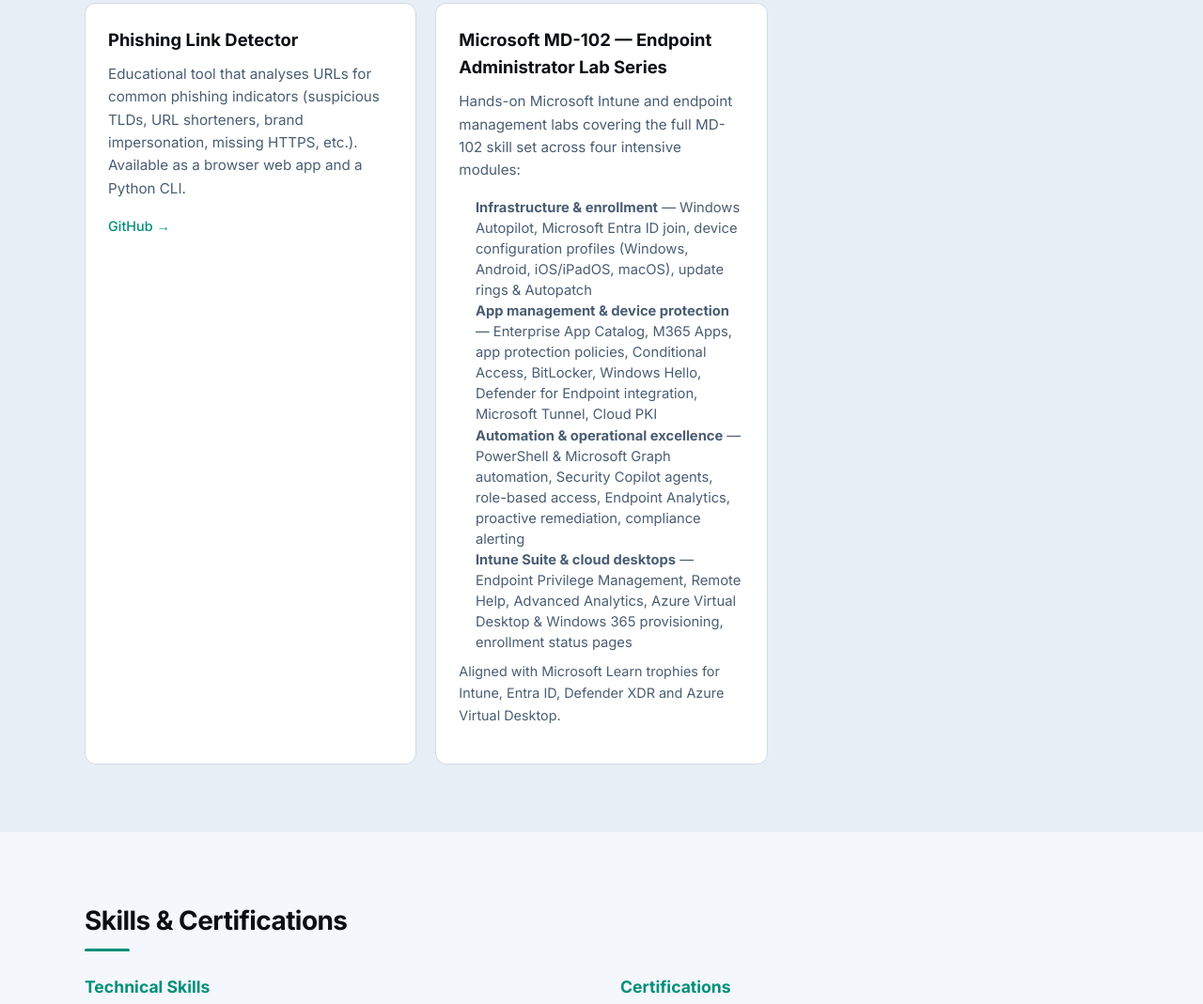
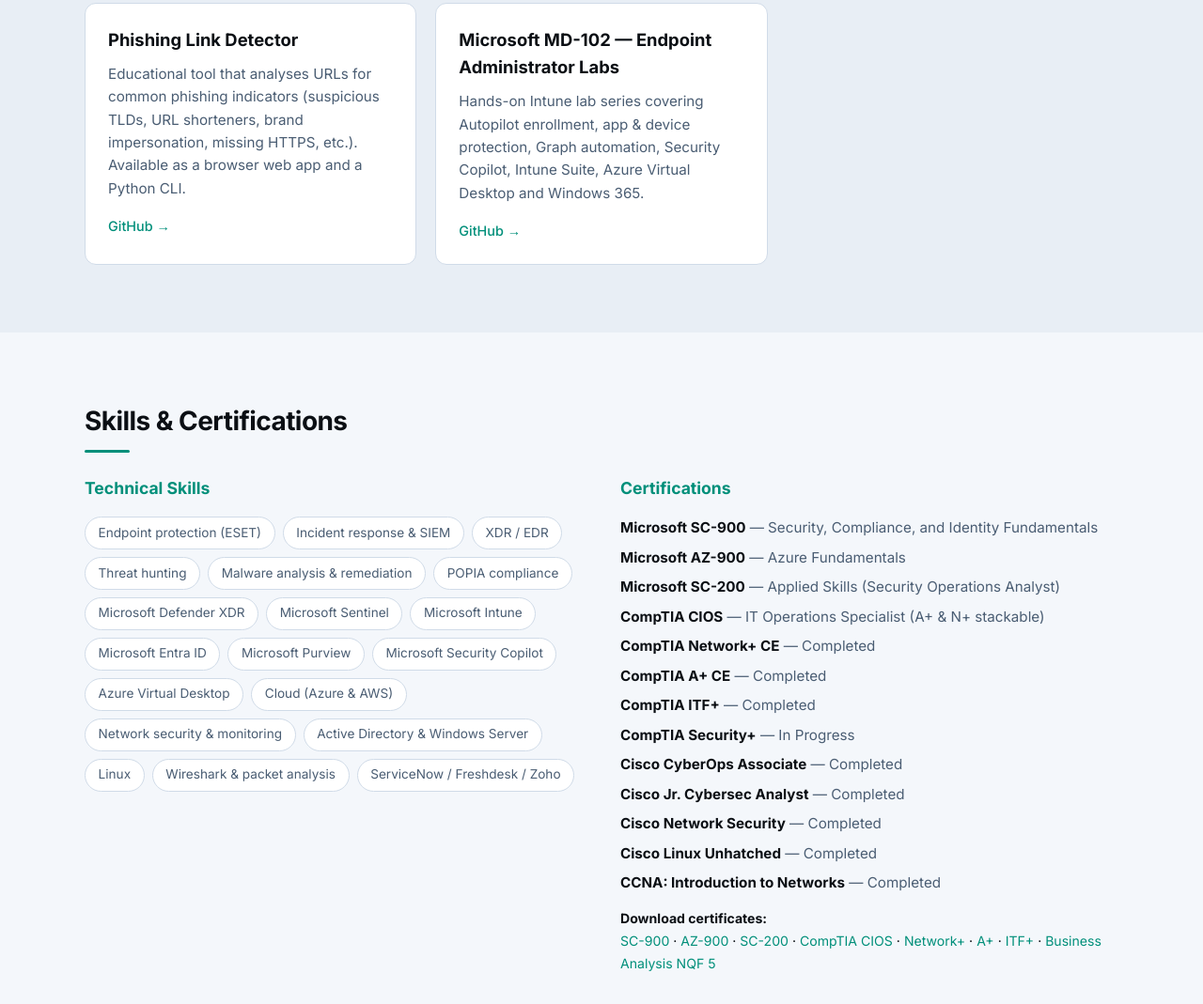
Before and after one commit to PrinceLucasKM/lucas-molefe-portfolio, a plain HTML site: page index.html in a window 1280 px wide. Shown: the part 4481-5550 px from the top of the page at 94% size. Drawn offline with Linux system fonts and the light colour scheme.

Commit message:
Shorter MD-102 project + GitHub link; full certificate download links; CV filename fix

```diff
--- a/index.html
+++ b/index.html
@@ -44,7 +44,7 @@
           </p>
           <div class="hero-actions">
             <a href="#contact" class="btn btn-primary">Get in touch</a>
-            <a href="Lucas_Molefe_CV_.pdf" class="btn btn-outline" download>Download CV</a>
+            <a href="Lucas_Molefe_CV.pdf" class="btn btn-outline" download>Download CV</a>
           </div>
           <div class="hero-meta">
             <span>📍 Cape Town, South Africa</span>
@@ -184,7 +184,7 @@
           </article>
         </div>
         <div class="cv-download">
-          <a href="Lucas_Molefe_CV_.pdf" class="btn btn-primary" download>Download full CV (PDF)</a>
+          <a href="Lucas_Molefe_CV.pdf" class="btn btn-primary" download>Download full CV (PDF)</a>
         </div>
       </div>
     </section>
@@ -303,15 +303,11 @@
             </div>
           </article>
           <article class="project-card">
-            <h3>Microsoft MD-102 — Endpoint Administrator Lab Series</h3>
-            <p>Hands-on Microsoft Intune and endpoint management labs covering the full MD-102 skill set across four intensive modules:</p>
-            <ul style="margin:0.75rem 0 0.5rem;padding-left:1.1rem;color:var(--text-muted);font-size:0.92rem;line-height:1.5;">
-              <li><strong>Infrastructure &amp; enrollment</strong> — Windows Autopilot, Microsoft Entra ID join, device configuration profiles (Windows, Android, iOS/iPadOS, macOS), update rings &amp; Autopatch</li>
-              <li><strong>App management &amp; device protection</strong> — Enterprise App Catalog, M365 Apps, app protection policies, Conditional Access, BitLocker, Windows Hello, Defender for Endpoint integration, Microsoft Tunnel, Cloud PKI</li>
-              <li><strong>Automation &amp; operational excellence</strong> — PowerShell &amp; Microsoft Graph automation, Security Copilot agents, role-based access, Endpoint Analytics, proactive remediation, compliance alerting</li>
-              <li><strong>Intune Suite &amp; cloud desktops</strong> — Endpoint Privilege Management, Remote Help, Advanced Analytics, Azure Virtual Desktop &amp; Windows 365 provisioning, enrollment status pages</li>
-            </ul>
-            <p style="margin-top:0.5rem;font-size:0.9rem;color:var(--text-muted);">Aligned with Microsoft Learn trophies for Intune, Entra ID, Defender XDR and Azure Virtual Desktop.</p>
+            <h3>Microsoft MD-102 — Endpoint Administrator Labs</h3>
+            <p>Hands-on Intune lab series covering Autopilot enrollment, app &amp; device protection, Graph automation, Security Copilot, Intune Suite, Azure Virtual Desktop and Windows 365.</p>
+            <div class="project-links">
+              <a href="https://github.com/PrinceLucasKM/md-102-endpoint-administrator" target="_blank" rel="noopener">GitHub →</a>
+            </div>
           </article>
         </div>
       </div>
@@ -362,10 +358,16 @@
               <li><strong>Cisco Linux Unhatched</strong> — Completed</li>
               <li><strong>CCNA: Introduction to Networks</strong> — Completed</li>
             </ul>
-            <p class="cert-downloads" style="margin-top:0.75rem;font-size:0.9rem;">
-              <a href="Microsoft%20Certified-%20Security%2C%20Compliance%2C%20and%20Identity%20Fundamentals%20.pdf" target="_blank" rel="noopener">SC-900 PDF</a> ·
-              <a href="Microsoft%20Certified-%20Azure%20Fundamentals%20.pdf" target="_blank" rel="noopener">AZ-900 PDF</a> ·
-              <a href="SC-200%20Applied%20skills%20.pdf" target="_blank" rel="noopener">SC-200 PDF</a>
+            <p class="cert-downloads" style="margin-top:0.85rem;font-size:0.88rem;line-height:1.7;">
+              <strong style="color:var(--text);">Download certificates:</strong><br>
+              <a href="Microsoft%20Certified-%20Security%2C%20Compliance%2C%20and%20Identity%20Fundamentals%20.pdf" target="_blank" rel="noopener">SC-900</a> ·
+              <a href="Microsoft%20Certified-%20Azure%20Fundamentals%20.pdf" target="_blank" rel="noopener">AZ-900</a> ·
+              <a href="SC-200%20Applied%20skills%20.pdf" target="_blank" rel="noopener">SC-200</a> ·
+              <a href="CompTIA%20IT%20Operations%20Specialist%20%E2%80%93%20CIOS%20certificate.pdf" target="_blank" rel="noopener">CompTIA CIOS</a> ·
+              <a href="CompTIA%20Network%2B%20ce%20certificate.pdf" target="_blank" rel="noopener">Network+</a> ·
+              <a href="CompTIA%20A%2B%20ce%20certificate.pdf" target="_blank" rel="noopener">A+</a> ·
+              <a href="CompTIA%20IT%20Fundamentals%20(ITF%2B)%20Certification%20certificate.pdf" target="_blank" rel="noopener">ITF+</a> ·
+              <a href="Business%20Analysis%20NQF%20Level%205.pdf" target="_blank" rel="noopener">Business Analysis NQF 5</a>
             </p>
           </div>
         </div>
```
